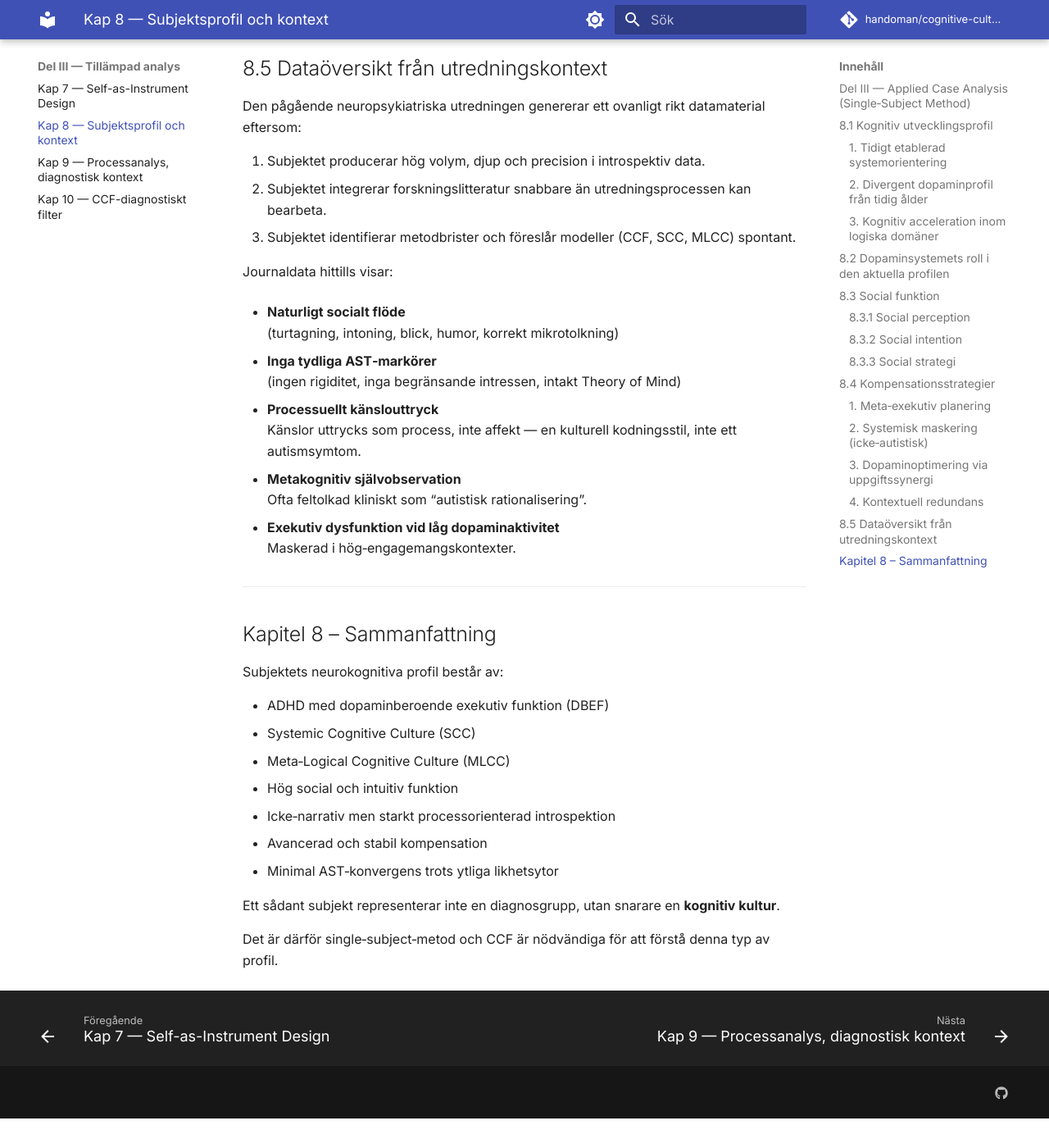
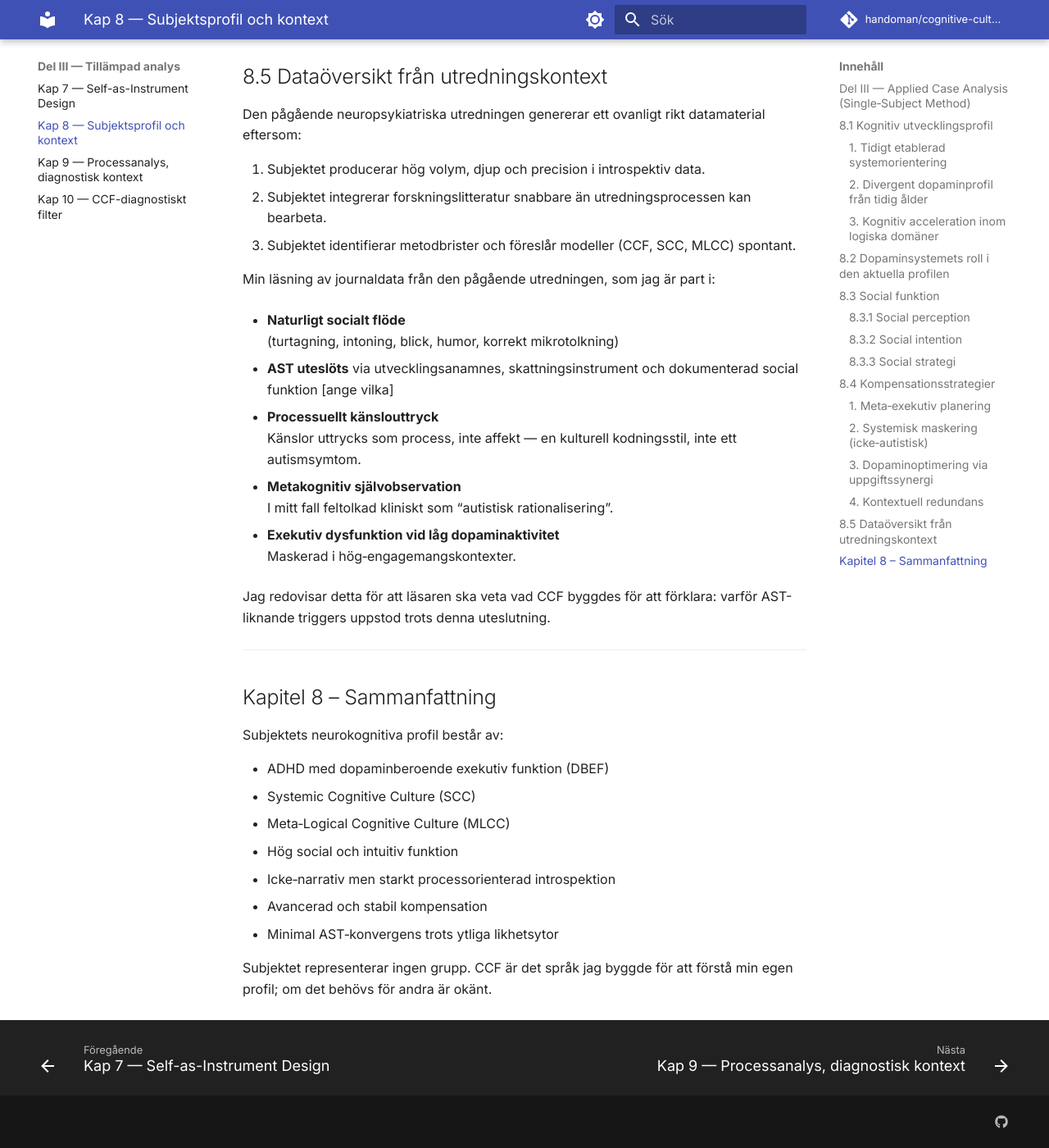
Before and after one commit to handoman/cognitive-culture-diagnostics, an MkDocs documentation site: the page built from content/sv/16-chapter-8-subject-profile-context.md, in a window 1280 px wide and 1400 px high, scrolled down 4793 px. Shown: the whole window at 82% size. Built offline with MkDocs 1.6.1 and Material for MkDocs 9.7.7, drawn with Linux system fonts in a browser that asks for light colours; comment, search, counter and statistics services are not loaded; before the commit the page ends 6157 px from its top, so only the background shows below that; some of the changed text lies outside the part shown.

Commit message:
revise: ch.8 — personalize DBEF label and journal-data reading (D27-D29, D42)
Co-Authored-By: Claude Sonnet 5 <noreply@anthropic.com>
Claude-Session: https://claude.ai/code/session_01NosfnVG8T5mm2NzCKrqm92

```diff
--- a/content/sv/16-chapter-8-subject-profile-context.md
+++ b/content/sv/16-chapter-8-subject-profile-context.md
@@ -53,9 +53,7 @@ Detta skapade tidiga diskrepanser mellan subjektets interna kognitiva språk (sy
 
 Subjektets funktionella profil uppvisar mönster typiska för:
 
-**ADHD med dopaminberoende exekutiv funktion (DBEF)**
-
-En undergrupp som kännetecknas av:
+**“Dopaminberoende exekutiv funktion” (DBEF)** — en arbetsbeteckning jag använder för min egen profil. Det är inte ett etablerat begrepp, och “dopamin” används här som upplevelsemetafor, inte som neurokemisk mätning. Med beteckningen menar jag:
 
 - exekutiva funktioner som fungerar utmärkt vid hög dopaminfrisättning
 - nära kollaps vid låg dopaminfrisättning
@@ -176,22 +174,23 @@ Den pågående neuropsykiatriska utredningen genererar ett ovanligt rikt datamat
 2. Subjektet integrerar forskningslitteratur snabbare än utredningsprocessen kan bearbeta.
 3. Subjektet identifierar metodbrister och föreslår modeller (CCF, SCC, MLCC) spontant.
 
-Journaldata hittills visar:
+Min läsning av journaldata från den pågående utredningen, som jag är part i:
 
 - **Naturligt socialt flöde**
   (turtagning, intoning, blick, humor, korrekt mikrotolkning)
 
-- **Inga tydliga AST‑markörer**
-  (ingen rigiditet, inga begränsande intressen, intakt Theory of Mind)
+- **AST uteslöts** via utvecklingsanamnes, skattningsinstrument och dokumenterad social funktion [ange vilka]
 
 - **Processuellt känslouttryck**
   Känslor uttrycks som process, inte affekt — en kulturell kodningsstil, inte ett autismsymtom.
 
 - **Metakognitiv självobservation**
-  Ofta feltolkad kliniskt som “autistisk rationalisering”.
+  I mitt fall feltolkad kliniskt som “autistisk rationalisering”.
 
 - **Exekutiv dysfunktion vid låg dopaminaktivitet**
   Maskerad i hög‑engagemangskontexter.
+
+Jag redovisar detta för att läsaren ska veta vad CCF byggdes för att förklara: varför AST-liknande triggers uppstod trots denna uteslutning.
 
 ---
 
@@ -207,6 +206,4 @@ Subjektets neurokognitiva profil består av:
 - Avancerad och stabil kompensation
 - Minimal AST‑konvergens trots ytliga likhetsytor
 
-Ett sådant subjekt representerar inte en diagnosgrupp, utan snarare en **kognitiv kultur**.
-
-Det är därför single‑subject‑metod och CCF är nödvändiga för att förstå denna typ av profil.
+Subjektet representerar ingen grupp. CCF är det språk jag byggde för att förstå min egen profil; om det behövs för andra är okänt.
```
